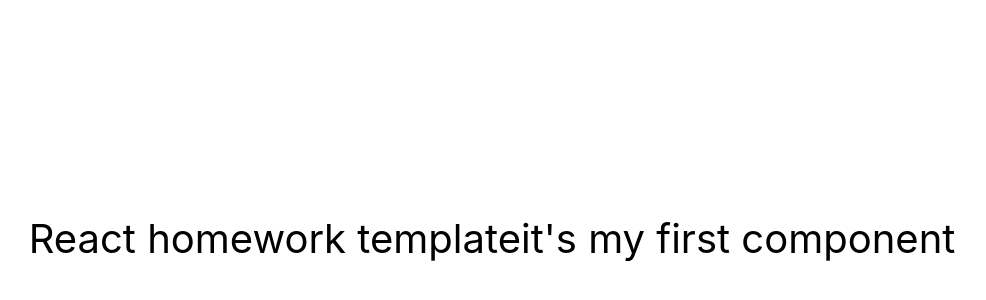
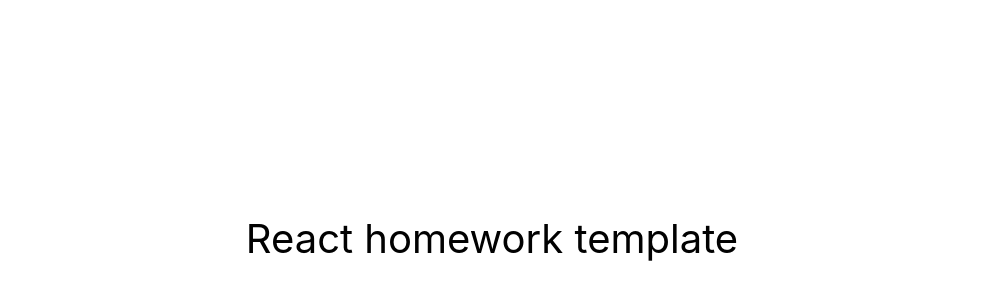
Before and after one commit to AndrewPechnikov/Command-React-App, a React (Create React App) app: page / in a window 1280 px wide. Shown: the part 162-462 px from the top of the page, without its empty margins (148-1134 px from the left). Built offline with nearby package versions, Linux system fonts and the light colour scheme.

Commit message:
fix: delete TestComponent from project

```diff
--- a/src/components/App.jsx
+++ b/src/components/App.jsx
@@ -1,5 +1,3 @@
-import TestComponent from "./TestComponent";
-
 export const App = () => {
   return (
     <div
@@ -13,7 +11,6 @@
       }}
     >
       React homework template
-      <TestComponent />
     </div>
   );
 };
--- a/src/components/TestComponent.jsx
+++ /dev/null
@@ -1,9 +0,0 @@
-const TestComponent = () => {
-    return (
-        <div>
-            it's my first component
-        </div>
-    );
-};
-
-export default TestComponent;
```
